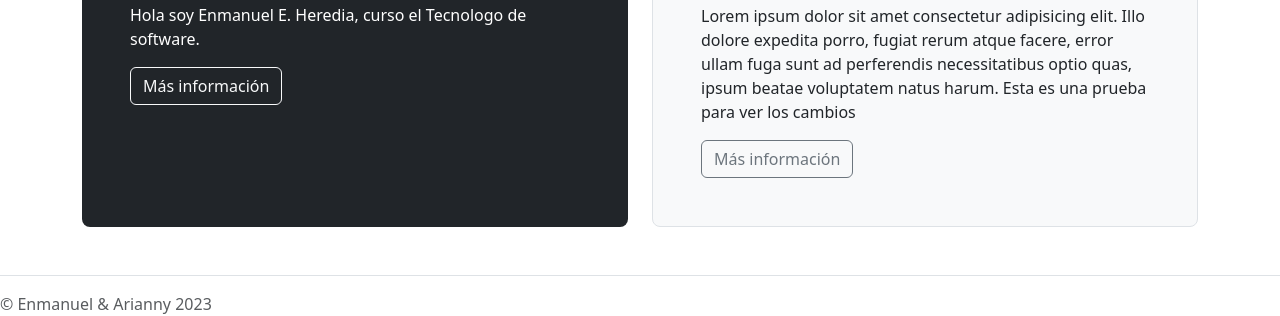
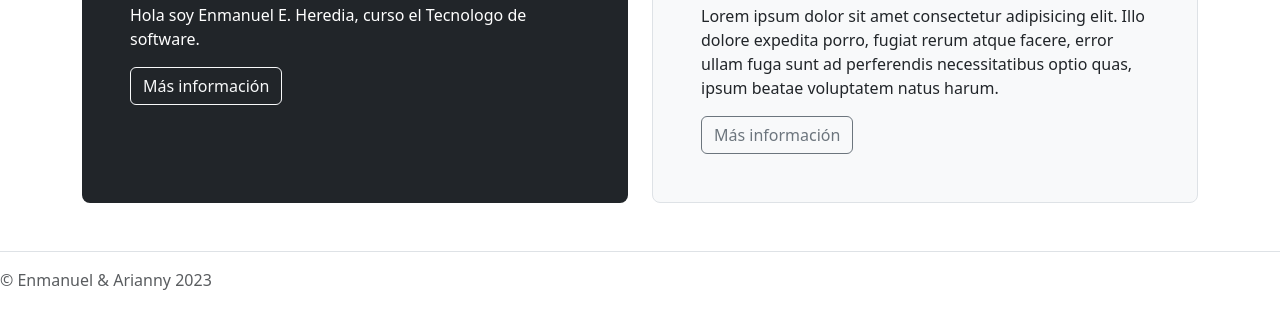
Before and after one commit to Enmanuelhdr/Parcial-Devops, a plain HTML site: page index.html in a window 1280 px wide. Shown: the part 756-1072 px from the top of the page. After the commit the page ends 1048 px from the top, so only its background shows below. Drawn offline with Linux system fonts and the light colour scheme.

Commit message:
Comprobacion de cambios

```diff
--- a/index.html
+++ b/index.html
@@ -44,7 +44,7 @@
                         <h2>Cambio <br> Matricula </h2>
                         <p>Lorem ipsum dolor sit amet consectetur adipisicing elit. Illo dolore expedita porro, fugiat
                             rerum atque facere, error ullam fuga sunt ad perferendis necessitatibus optio quas, ipsum
-                            beatae voluptatem natus harum. Esta es una prueba para ver los cambios </p>
+                            beatae voluptatem natus harum.</p>
                         <button class="btn btn-outline-secondary" type="button">Más información</button>
                     </div>
                 </div>
```
